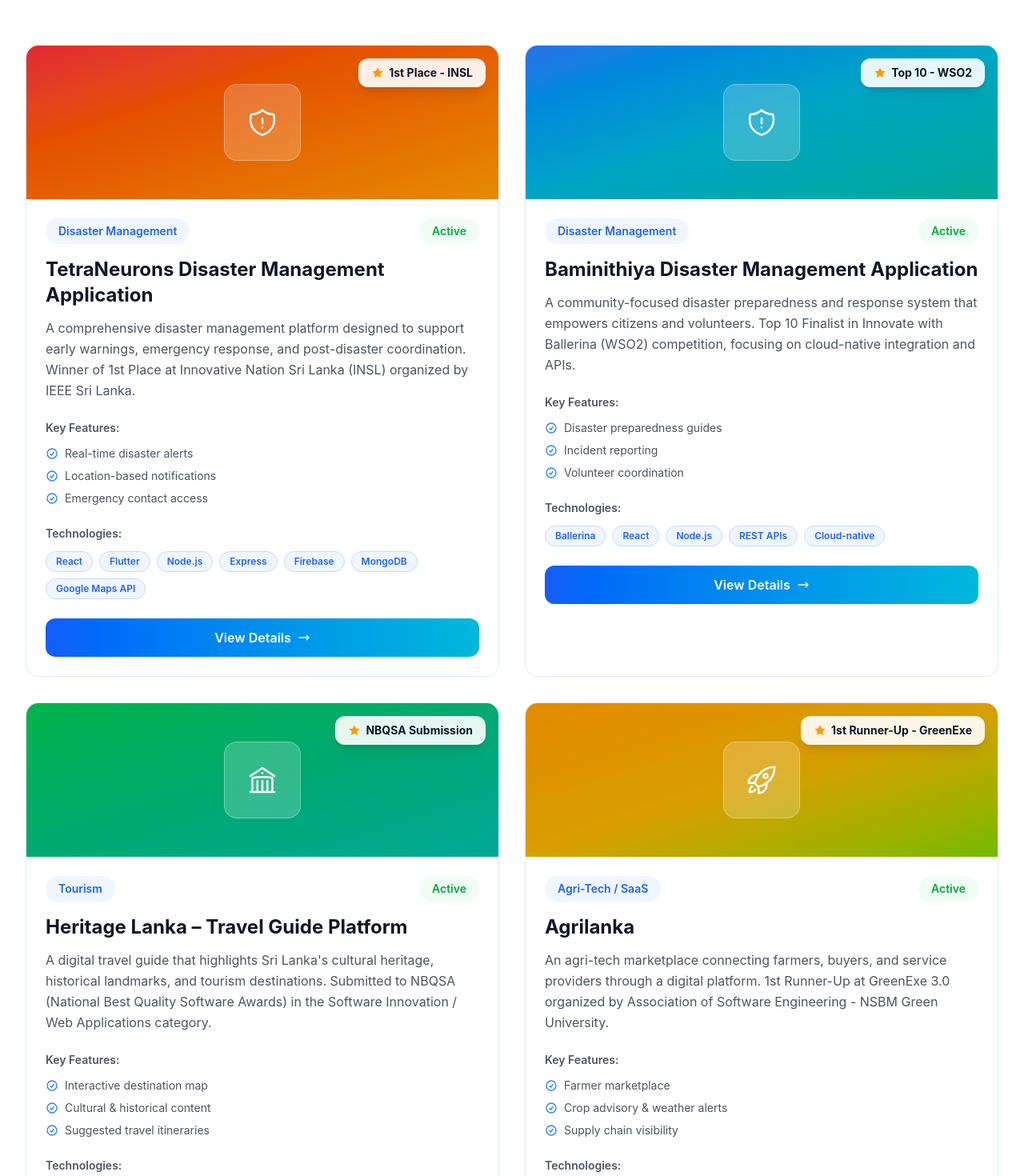
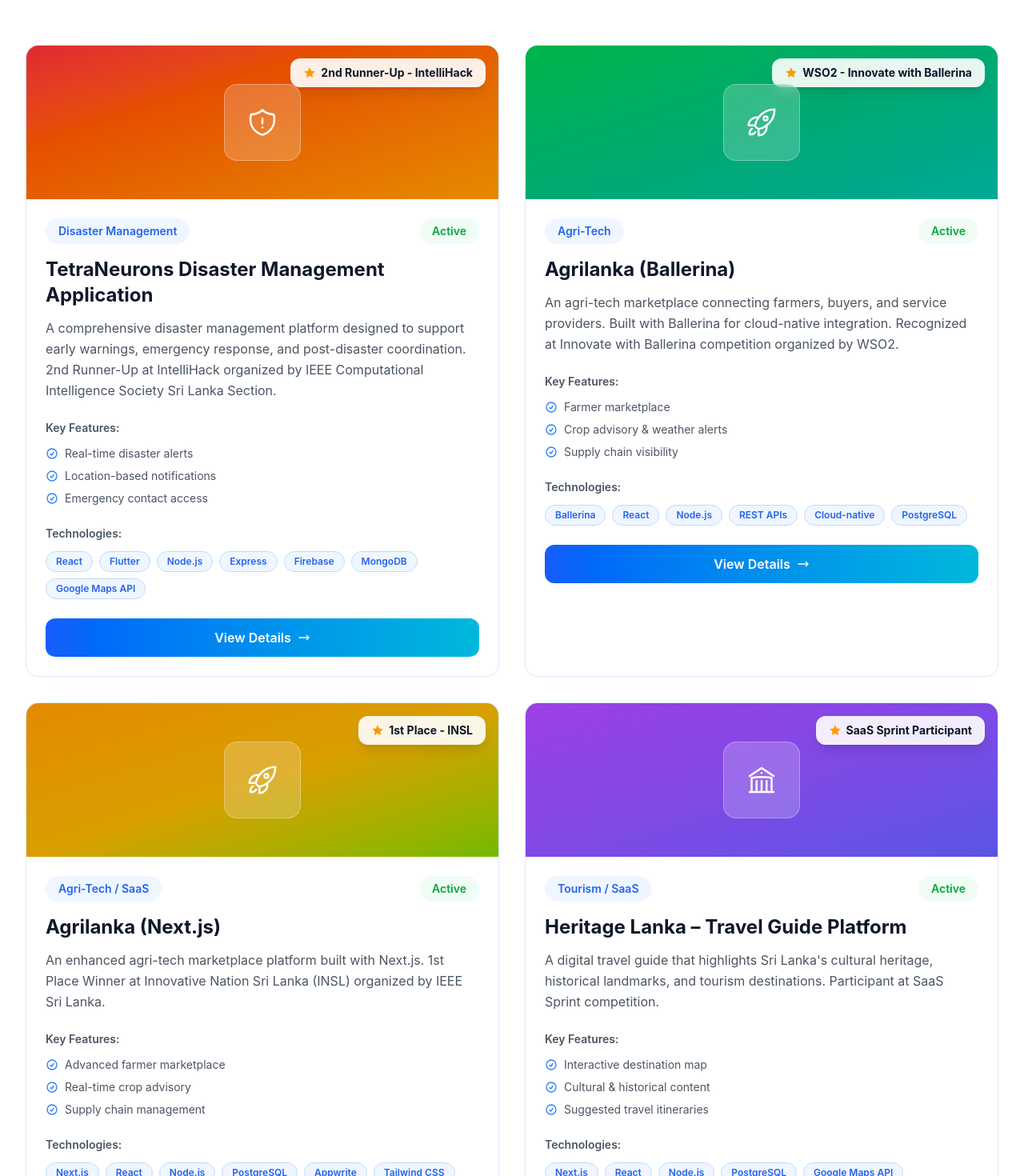
Before and after one commit to TetraNeurons/TetraNeurons-Website, a Next.js app: page /projects in a window 1280 px wide. Shown: the part 520-1990 px from the top of the page at 80% size. Built offline with nearby package versions, Linux system fonts and the light colour scheme.

Commit message:
content update

```diff
--- a/src/app/about/page.tsx
+++ b/src/app/about/page.tsx
@@ -108,39 +108,39 @@
   const hackathonWins = [
     {
       year: '2025',
+      title: 'IntelliHack',
+      achievement: '2nd Runner-Up',
+      description: 'TetraNeurons Disaster Management Application - IEEE Computational Intelligence Society',
+    },
+    {
+      year: '2025',
       title: 'Innovative Nation Sri Lanka (INSL)',
       achievement: '1st Place Winner',
-      description: 'TetraNeurons Disaster Management Application - IEEE Sri Lanka (IEEE Main Branch)',
+      description: 'Agrilanka (Next.js) - IEEE Sri Lanka (IEEE Main Branch)',
+    },
+    {
+      year: '2025',
+      title: 'Innovate with Ballerina (WSO2)',
+      achievement: 'Finalist',
+      description: 'Agrilanka (Ballerina) - Cloud-native integration & APIs',
     },
     {
       year: '2025',
       title: 'GreenExe 3.0',
       achievement: '1st Runner-Up',
-      description: 'Agrilanka project - Association of Software Engineering, NSBM Green University',
+      description: 'Baminithiya - Association of Software Engineering, NSBM Green University',
     },
     {
       year: '2025',
-      title: 'Innovate with Ballerina (WSO2)',
-      achievement: 'Top 10 Finalist',
-      description: 'Baminithiya Disaster Management Application - Cloud-native integration & APIs',
-    },
-    {
-      year: '2025',
-      title: 'IntelliHack',
-      achievement: 'Participant',
-      description: 'TetraNeurons Disaster Management Application - AI-assisted disaster response',
+      title: 'NBQSA (National Best Quality Software Awards)',
+      achievement: 'Submitted',
+      description: 'Baminithiya - Software Innovation / Web Applications category',
     },
     {
       year: '2025',
       title: 'SaaS Sprint',
       achievement: 'Participant',
-      description: 'Agrilanka - SaaS platforms and digital marketplaces',
-    },
-    {
-      year: '2025',
-      title: 'NBQSA (National Best Quality Software Awards)',
-      achievement: 'Submitted',
-      description: 'Heritage Lanka - Travel Guide Platform - Software Innovation / Web Applications',
+      description: 'Heritage Lanka - Travel Guide Platform - SaaS competition',
     },
   ];
 
--- a/src/app/page.tsx
+++ b/src/app/page.tsx
@@ -57,22 +57,22 @@
   const projects: { title: string; description: string; category: string; icon: ReactNode; gradient: string }[] = [
     {
       title: 'TetraNeurons Disaster Management',
-      description: 'A comprehensive disaster management platform. Winner of 1st Place at INSL (IEEE Sri Lanka).',
-      category: '1st Place - INSL',
+      description: 'A comprehensive disaster management platform. 2nd Runner-Up at IntelliHack.',
+      category: '2nd Runner-Up - IntelliHack',
       icon: <TrophyIcon />,
       gradient: 'from-red-500 to-rose-600',
     },
     {
-      title: 'Agrilanka',
-      description: 'An agri-tech marketplace. 1st Runner-Up at GreenExe 3.0 (NSBM Green University).',
-      category: '1st Runner-Up',
+      title: 'Agrilanka (Next.js)',
+      description: 'An agri-tech marketplace. 1st Place Winner at INSL (IEEE Sri Lanka).',
+      category: '1st Place - INSL',
       icon: <FireIcon />,
       gradient: 'from-green-500 to-emerald-600',
     },
     {
       title: 'Baminithiya',
-      description: 'Community-focused disaster preparedness system. Top 10 Finalist in Innovate with Ballerina (WSO2).',
-      category: 'Top 10 Finalist',
+      description: 'Community-focused disaster preparedness system. NBQSA Submission & 1st Runner-Up at GreenExe 3.0.',
+      category: '1st Runner-Up - GreenExe 3.0',
       icon: <StarIcon />,
       gradient: 'from-blue-500 to-indigo-600',
     },
--- a/src/app/projects/page.tsx
+++ b/src/app/projects/page.tsx
@@ -53,7 +53,7 @@
       id: 1,
       title: 'TetraNeurons Disaster Management Application',
       category: 'Disaster Management',
-      description: 'A comprehensive disaster management platform designed to support early warnings, emergency response, and post-disaster coordination. Winner of 1st Place at Innovative Nation Sri Lanka (INSL) organized by IEEE Sri Lanka.',
+      description: 'A comprehensive disaster management platform designed to support early warnings, emergency response, and post-disaster coordination. 2nd Runner-Up at IntelliHack organized by IEEE Computational Intelligence Society Sri Lanka Section.',
       features: [
         'Real-time disaster alerts',
         'Location-based notifications',
@@ -65,31 +65,49 @@
       icon: <DisasterIcon />,
       gradient: 'from-red-500 via-orange-500 to-amber-500',
       status: 'Active',
+      achievement: '2nd Runner-Up - IntelliHack',
+    },
+    {
+      id: 2,
+      title: 'Agrilanka (Ballerina)',
+      category: 'Agri-Tech',
+      description: 'An agri-tech marketplace connecting farmers, buyers, and service providers. Built with Ballerina for cloud-native integration. Recognized at Innovate with Ballerina competition organized by WSO2.',
+      features: [
+        'Farmer marketplace',
+        'Crop advisory & weather alerts',
+        'Supply chain visibility',
+        'Cloud-native APIs',
+        'Multi-language Interface',
+      ],
+      technologies: ['Ballerina', 'React', 'Node.js', 'REST APIs', 'Cloud-native', 'PostgreSQL'],
+      icon: <AgriIcon />,
+      gradient: 'from-green-500 via-emerald-500 to-teal-500',
+      status: 'Active',
+      achievement: 'WSO2 - Innovate with Ballerina',
+    },
+    {
+      id: 3,
+      title: 'Agrilanka (Next.js)',
+      category: 'Agri-Tech / SaaS',
+      description: 'An enhanced agri-tech marketplace platform built with Next.js. 1st Place Winner at Innovative Nation Sri Lanka (INSL) organized by IEEE Sri Lanka.',
+      features: [
+        'Advanced farmer marketplace',
+        'Real-time crop advisory',
+        'Supply chain management',
+        'Community discussion forums',
+        'Multi-language Interface (Sinhala, Tamil, English)',
+      ],
+      technologies: ['Next.js', 'React', 'Node.js', 'PostgreSQL', 'Appwrite', 'Tailwind CSS'],
+      icon: <AgriIcon />,
+      gradient: 'from-amber-500 via-yellow-500 to-lime-500',
+      status: 'Active',
       achievement: '1st Place - INSL',
     },
     {
-      id: 2,
-      title: 'Baminithiya Disaster Management Application',
-      category: 'Disaster Management',
-      description: 'A community-focused disaster preparedness and response system that empowers citizens and volunteers. Top 10 Finalist in Innovate with Ballerina (WSO2) competition, focusing on cloud-native integration and APIs.',
-      features: [
-        'Disaster preparedness guides',
-        'Incident reporting',
-        'Volunteer coordination',
-        'AI-assisted help chatbot',
-        'Community resilience tools',
-      ],
-      technologies: ['Ballerina', 'React', 'Node.js', 'REST APIs', 'Cloud-native'],
-      icon: <DisasterIcon />,
-      gradient: 'from-blue-500 via-cyan-500 to-teal-500',
-      status: 'Active',
-      achievement: 'Top 10 - WSO2',
-    },
-    {
-      id: 3,
+      id: 4,
       title: 'Heritage Lanka – Travel Guide Platform',
-      category: 'Tourism',
-      description: 'A digital travel guide that highlights Sri Lanka\'s cultural heritage, historical landmarks, and tourism destinations. Submitted to NBQSA (National Best Quality Software Awards) in the Software Innovation / Web Applications category.',
+      category: 'Tourism / SaaS',
+      description: 'A digital travel guide that highlights Sri Lanka\'s cultural heritage, historical landmarks, and tourism destinations. Participant at SaaS Sprint competition.',
       features: [
         'Interactive destination map',
         'Cultural & historical content',
@@ -99,27 +117,27 @@
       ],
       technologies: ['Next.js', 'React', 'Node.js', 'PostgreSQL', 'Google Maps API'],
       icon: <TourismIcon />,
-      gradient: 'from-green-500 via-emerald-500 to-teal-500',
+      gradient: 'from-purple-500 via-violet-500 to-indigo-500',
       status: 'Active',
-      achievement: 'NBQSA Submission',
+      achievement: 'SaaS Sprint Participant',
     },
     {
-      id: 4,
-      title: 'Agrilanka',
-      category: 'Agri-Tech / SaaS',
-      description: 'An agri-tech marketplace connecting farmers, buyers, and service providers through a digital platform. 1st Runner-Up at GreenExe 3.0 organized by Association of Software Engineering - NSBM Green University.',
+      id: 5,
+      title: 'Baminithiya Disaster Management Application',
+      category: 'Disaster Management',
+      description: 'A community-focused disaster preparedness and response system that empowers citizens and volunteers. Submitted to NBQSA (National Best Quality Software Awards) and achieved 1st Runner-Up at GreenExe 3.0 organized by NSBM Green University.',
       features: [
-        'Farmer marketplace',
-        'Crop advisory & weather alerts',
-        'Supply chain visibility',
-        'Community discussion forums',
-        'Multi-language Interface (Sinhala, Tamil, English)',
+        'Disaster preparedness guides',
+        'Incident reporting',
+        'Volunteer coordination',
+        'AI-assisted help chatbot',
+        'Community resilience tools',
       ],
-      technologies: ['Next.js', 'React', 'Node.js', 'Ballerina', 'PostgreSQL', 'Appwrite', 'Tailwind CSS'],
-      icon: <AgriIcon />,
-      gradient: 'from-amber-500 via-yellow-500 to-lime-500',
+      technologies: ['Next.js', 'React', 'Node.js', 'REST APIs', 'PostgreSQL'],
+      icon: <DisasterIcon />,
+      gradient: 'from-blue-500 via-cyan-500 to-teal-500',
       status: 'Active',
-      achievement: '1st Runner-Up - GreenExe',
+      achievement: 'NBQSA & 1st Runner-Up GreenExe 3.0',
     },
   ];
 
--- a/src/data/teamData.ts
+++ b/src/data/teamData.ts
@@ -24,7 +24,7 @@
     role: 'Team Lead | Software Engineering Undergraduate',
     expertise: ['Leadership', 'Software Engineering', 'Project Management', 'Full Stack Development'],
     bio: 'Leading TetraNeurons with a vision to build meaningful, human-centered software solutions.',
-    avatar: '👨‍💼',
+    avatarType: 'leader',
     email: 'samsudeenashad@gmail.com',
     phone: '0705390110',
     slug: 'samsudeen-ashad',
@@ -45,7 +45,7 @@
     role: 'Software Developer',
     expertise: ['Python', 'TensorFlow', 'Machine Learning', 'LLMs', 'Data Science'],
     bio: 'Focused on developing intelligent solutions using cutting-edge AI technologies.',
-    avatar: '👨‍💻',
+    avatarType: 'developer',
     email: 'isharamadunika9@gmail.com',
     phone: '0770264992',
     slug: 'isara-madunika',
@@ -63,7 +63,7 @@
     role: 'Software Developer',
     expertise: ['Next.js', 'React', 'Node.js', 'TypeScript', 'Full Stack Development'],
     bio: 'Passionate about building scalable web applications with modern technologies.',
-    avatar: '🤖',
+    avatarType: 'developer',
     email: 'kulasoooriyaa@gmail.com',
     phone: '0785866652',
     slug: 'thiramithu-kulasooriya',
@@ -81,7 +81,7 @@
     role: 'Software Developer',
     expertise: ['Ballerina', 'Node.js', 'PostgreSQL', 'REST API', 'Backend Development'],
     bio: 'Ensuring scalable, secure, and reliable infrastructure for all projects.',
-    avatar: '☁️',
+    avatarType: 'developer',
     email: 'ksdeshappriya.official@gmail.com',
     phone: '0710559795',
     slug: 'kavindu-deshapriya',
@@ -99,7 +99,7 @@
     role: 'Software Developer',
     expertise: ['Agile', 'Scrum', 'Business Analysis', 'Strategic Planning', 'Full Stack Development'],
     bio: 'Coordinating teams and ensuring successful project delivery.',
-    avatar: '📊',
+    avatarType: 'developer',
     email: 'sadeesha.jayaweera@gmail.com',
     phone: '0774928297',
     slug: 'sadesha-jayaweera',
```
